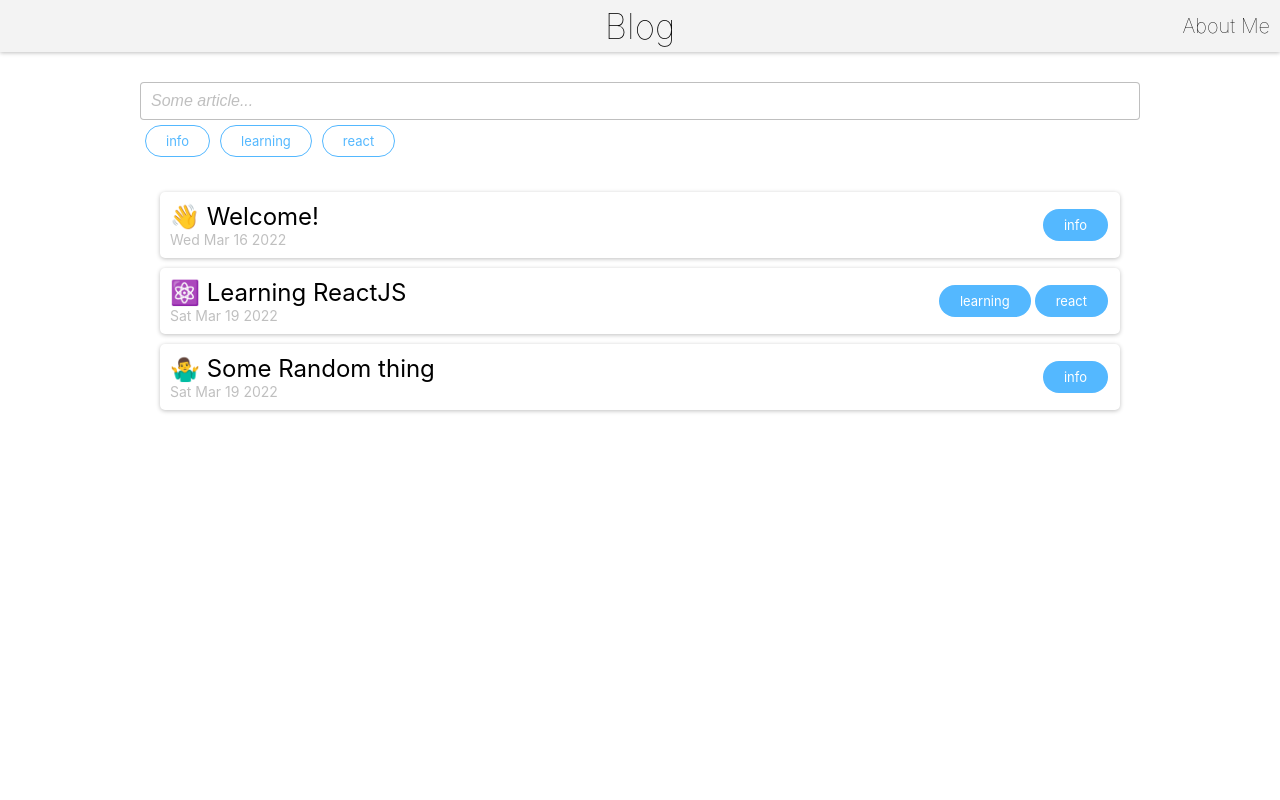
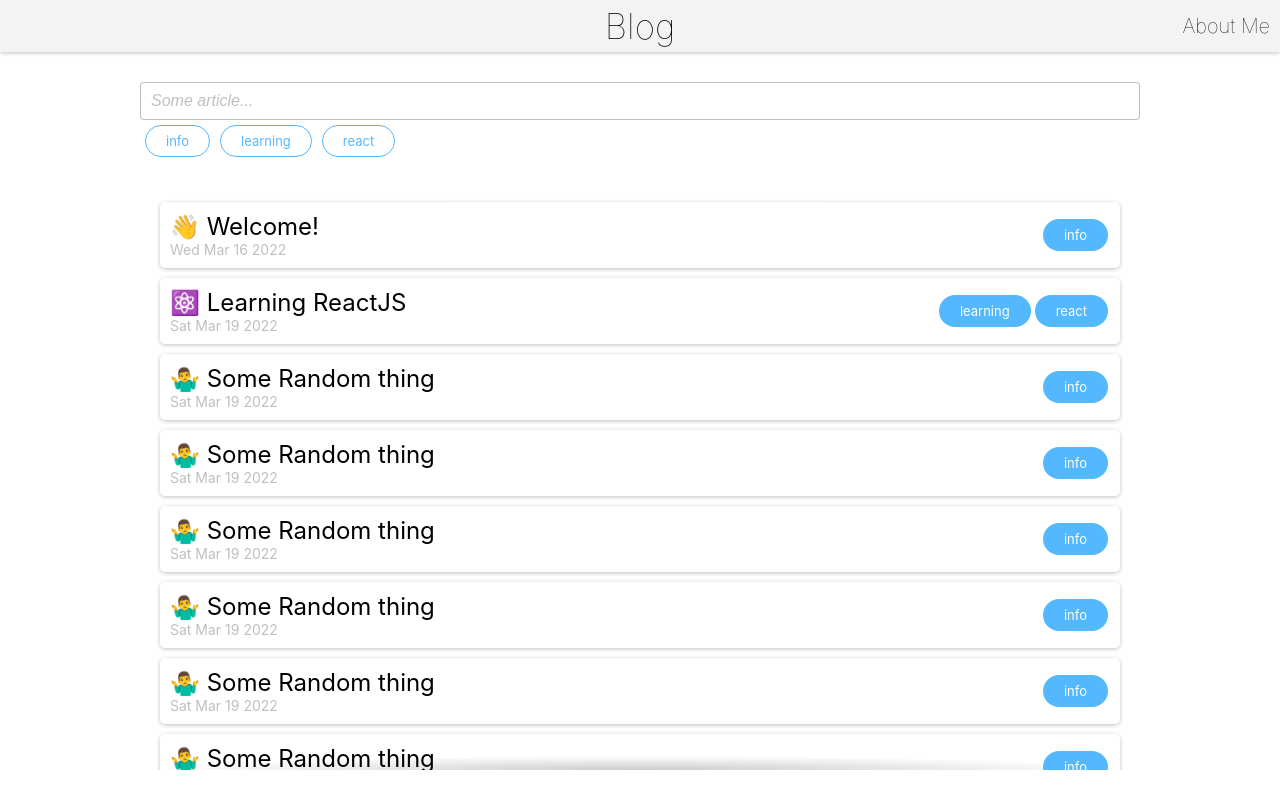
Before and after one commit to DrBaxR/blog, a React (Create React App) app: page /articles in a window 1280 px wide. Built offline with nearby package versions, Linux system fonts and the light colour scheme.

Commit message:
Solved article list scrolling issue

```diff
--- a/src/components/articles/ArticleCard.css
+++ b/src/components/articles/ArticleCard.css
@@ -2,7 +2,6 @@
   display: flex;
   padding: 10px;
   border-radius: 5px;
-  background-color: var(--primary);
 }
 
 .article-card-component .header {
--- a/src/components/articles/ArticlesList.css
+++ b/src/components/articles/ArticlesList.css
@@ -1,3 +1,16 @@
+.articles-list-component {
+  flex: 1;
+  overflow: auto;
+  background: /* Shadow covers */
+  linear-gradient(white 30%, rgba(255, 255, 255, 0)), linear-gradient(rgba(255, 255, 255, 0), white 70%) 0 100%, /* Shadows */
+  radial-gradient(farthest-side at 50% 0, rgba(0, 0, 0, .2), rgba(0, 0, 0, 0)), radial-gradient(farthest-side at 50% 100%, rgba(0, 0, 0, .2), rgba(0, 0, 0, 0)) 0 100%;
+  background-repeat: no-repeat;
+  background-color: white;
+  background-size: 100% 40px, 100% 40px, 100% 14px, 100% 14px;
+  /* Opera doesn't support this in the shorthand */
+  background-attachment: local, local, scroll, scroll;
+}
+
 .card {
   margin: 10px 20px;
 }
--- /dev/null
+++ b/src/components/articles/index.css
@@ -0,0 +1,4 @@
+.articles-component {
+  display: flex;
+  flex-direction: column;
+}
--- a/src/components/articles/index.tsx
+++ b/src/components/articles/index.tsx
@@ -3,6 +3,8 @@ import { getFilteredArticles, getTags } from '../common/data/articles';
 import { ArticlesList } from './ArticlesList';
 import { ArticlesSearch } from './ArticlesSearch';
 import { reducer, State } from './reducer';
+
+import './index.css';
 
 const tags = getTags();
 
@@ -17,7 +19,6 @@ export const Articles: React.FC = () => {
 
   return (
     <div className='articles-component view'>
-      <div className="centered-area">
       <ArticlesSearch
         tags={tags}
         searchExpression={state.searchExpression}
@@ -27,6 +28,5 @@ export const Articles: React.FC = () => {
       />
       <ArticlesList articles={state.filteredArticles} />
     </div>
-    </div>
   );
 };
--- a/src/components/common/data/articles.ts
+++ b/src/components/common/data/articles.ts
@@ -21,7 +21,55 @@ const articles: Article[] = [
     tags: [Tags.learning, Tags.react],
   },
   {
-    name: 'random',
+    name: 'random1',
+    title: '🤷‍♂️ Some Random thing',
+    date: new Date(),
+    tags: [Tags.info],
+  },
+  {
+    name: 'random2',
+    title: '🤷‍♂️ Some Random thing',
+    date: new Date(),
+    tags: [Tags.info],
+  },
+  {
+    name: 'random3',
+    title: '🤷‍♂️ Some Random thing',
+    date: new Date(),
+    tags: [Tags.info],
+  },
+  {
+    name: 'random4',
+    title: '🤷‍♂️ Some Random thing',
+    date: new Date(),
+    tags: [Tags.info],
+  },
+  {
+    name: 'random5',
+    title: '🤷‍♂️ Some Random thing',
+    date: new Date(),
+    tags: [Tags.info],
+  },
+  {
+    name: 'random6',
+    title: '🤷‍♂️ Some Random thing',
+    date: new Date(),
+    tags: [Tags.info],
+  },
+  {
+    name: 'random7',
+    title: '🤷‍♂️ Some Random thing',
+    date: new Date(),
+    tags: [Tags.info],
+  },
+  {
+    name: 'random8',
+    title: '🤷‍♂️ Some Random thing',
+    date: new Date(),
+    tags: [Tags.info],
+  },
+  {
+    name: 'random9',
     title: '🤷‍♂️ Some Random thing',
     date: new Date(),
     tags: [Tags.info],
--- a/src/components/core/App.css
+++ b/src/components/core/App.css
@@ -1,5 +1,5 @@
 .app-component {
-  width: 100vw;
+  width: 100%;
   height: 100vh;
   display: flex;
   flex-direction: column;
@@ -18,10 +18,12 @@
 }
 
 .app-component .view {
+  padding: 0 10px;
   margin: 30px auto;
-  width: 100%;
+  width: calc(100% - 20px);
   max-width: 1000px;
   flex: 1;
+  overflow-y: hidden;
 }
 
 .app-component .nav .link {
--- a/src/index.css
+++ b/src/index.css
@@ -33,3 +33,19 @@ body {
   -webkit-font-smoothing: antialiased;
   -moz-osx-font-smoothing: grayscale;
 }
+
+/* width */
+::-webkit-scrollbar {
+  width: 10px;
+}
+
+/* Track */
+::-webkit-scrollbar-track {
+  border-radius: 10px;
+}
+
+/* Handle */
+::-webkit-scrollbar-thumb {
+  background: var(--secondary);
+  border-radius: 10px;
+}
```
Lines whose indentation alone changed are shown as unchanged.
